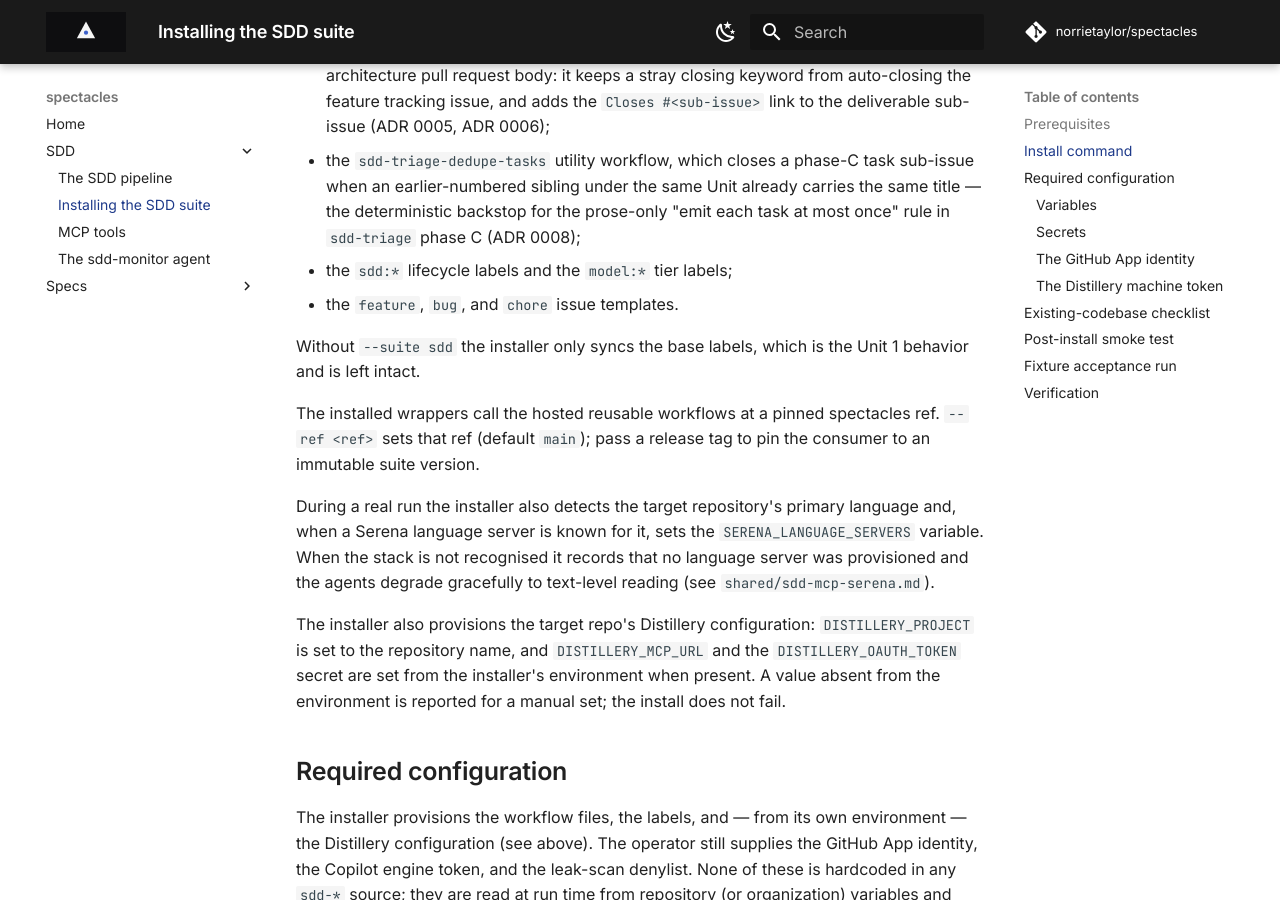
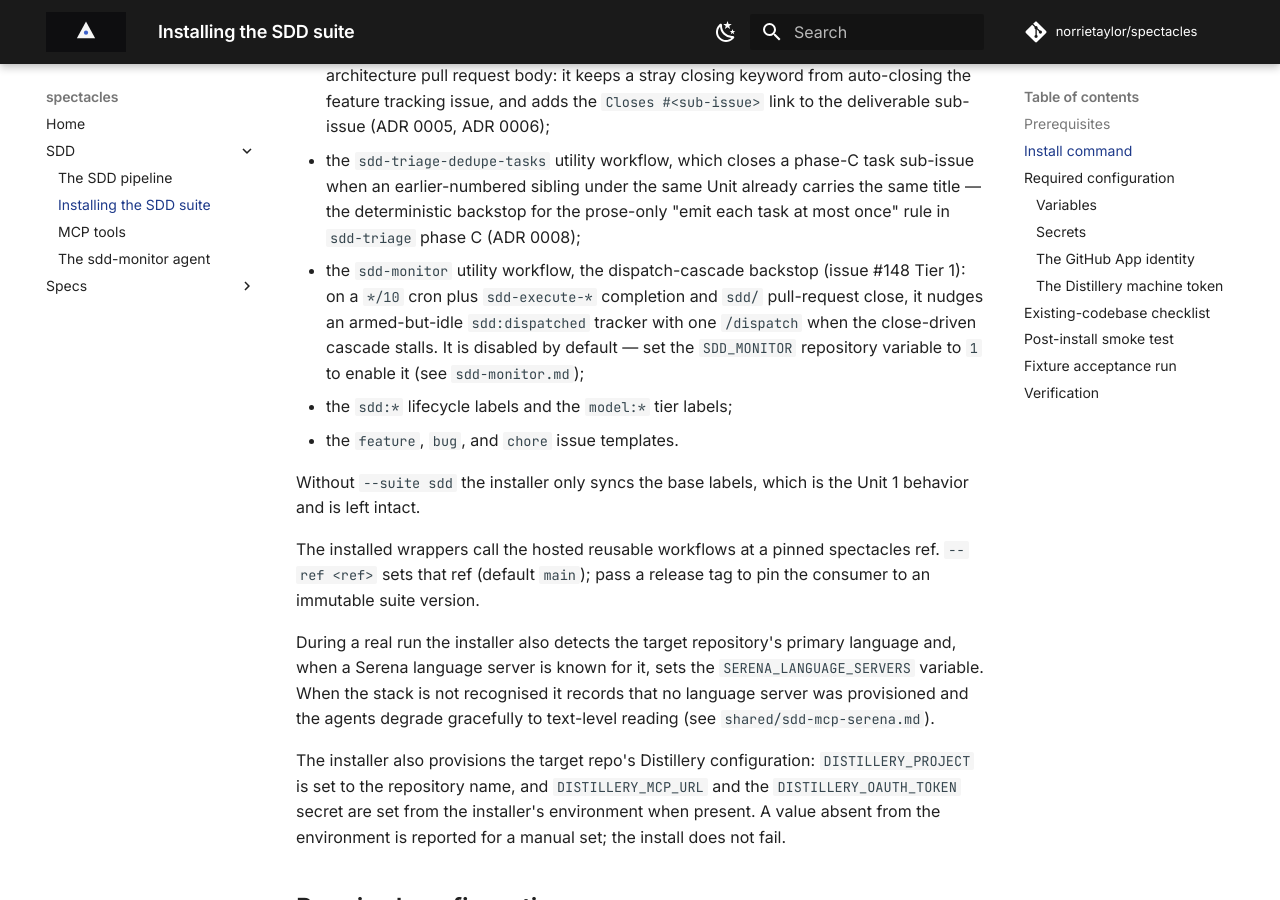
Before and after one commit to norrietaylor/spectacles, an MkDocs documentation site: the page built from docs/sdd/install.md, in a window 1280 px wide and 900 px high, scrolled down 1238 px. Built offline with MkDocs 1.6.1 and Material for MkDocs 9.7.7, drawn with Linux system fonts in a browser that asks for light colours; comment, search, counter and statistics services are not loaded; some of the changed text lies outside the part shown.

Commit message:
feat(sdd-monitor): install on consumers and fix parent walk
Wire sdd-monitor into the quick-setup installer so consumers actually
receive the dispatch-cascade backstop, and replace its REST
parent_issue_url seed-walk with the GraphQL Issue.parent walk that
sdd-dispatch already uses (issue #133). Update the distribution docs to
list sdd-monitor among the installed utility workflows.

Refs #148

Co-Authored-By: Claude Opus 4.7 <noreply@anthropic.com>

```diff
--- a/docs/sdd/install.md
+++ b/docs/sdd/install.md
@@ -57,6 +57,12 @@ DISTILLERY_OAUTH_TOKEN=<machine-token> \
   already carries the same title — the deterministic backstop for the
   prose-only "emit each task at most once" rule in `sdd-triage` phase C
   (ADR 0008);
+- the `sdd-monitor` utility workflow, the dispatch-cascade backstop
+  (issue #148 Tier 1): on a `*/10` cron plus `sdd-execute-*` completion and
+  `sdd/` pull-request close, it nudges an armed-but-idle `sdd:dispatched`
+  tracker with one `/dispatch` when the close-driven cascade stalls. It is
+  disabled by default — set the `SDD_MONITOR` repository variable to `1` to
+  enable it (see `sdd-monitor.md`);
 - the `sdd:*` lifecycle labels and the `model:*` tier labels;
 - the `feature`, `bug`, and `chore` issue templates.
 
@@ -209,10 +215,11 @@ its dependencies:
 
 1. **Workflows present.** Confirm the nine wrappers — the eight `sdd-*`
    wrappers (including `sdd-dispatch.yml`) and `distillery-sync.yml` — and
-   `sdd-pr-sanitize.yml` and `sdd-triage-dedupe-tasks.yml` appear under
-   `.github/workflows/` on the target repository. The `.lock.yml` reusable
-   workflows are hosted in the spectacles repository and are not copied
-   onto the consumer.
+   the `sdd-pr-sanitize.yml`, `sdd-triage-dedupe-tasks.yml`,
+   `sdd-triage-promote-ready.yml`, and `sdd-monitor.yml` utility workflows
+   appear under `.github/workflows/` on the target repository. The
+   `.lock.yml` reusable workflows are hosted in the spectacles repository
+   and are not copied onto the consumer.
 2. **Labels present.** Confirm all six `sdd:*` labels and all three `model:*`
    labels exist on the target repository.
 3. **MCP reachable.** Dispatch `distillery-sync` once and confirm its run logs
```
Also changed, not shown: workflows/README.md (+15 -5 lines), 2 other files.
